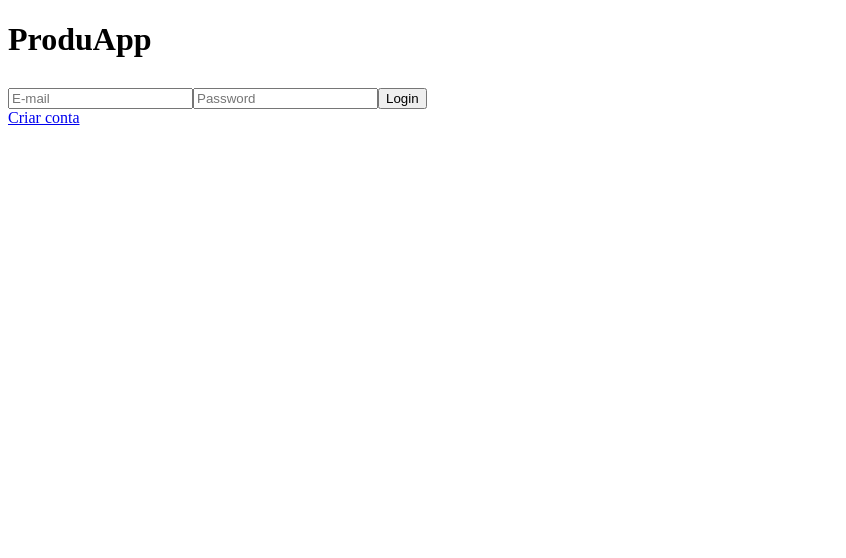
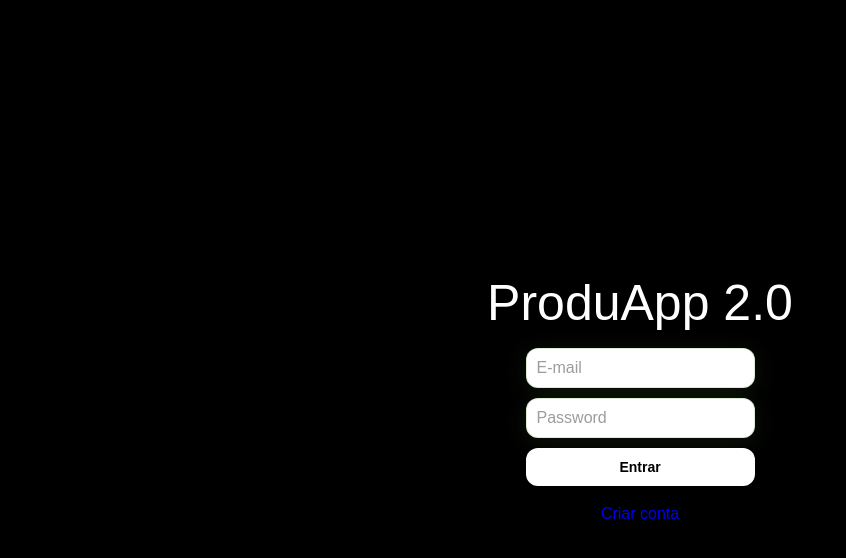
Before and after one commit to polarisid/produapp2-front, a React (Create React App) app: page / in a window 1280 px wide. Shown: the top 558 px of the page, without its empty margins (0-846 px from the left). Built offline with nearby package versions, Linux system fonts and the light colour scheme.

Commit message:
feat: User rotas e interface completa

```diff
--- a/package.json
+++ b/package.json
@@ -11,10 +11,15 @@
     "@types/react": "^18.0.10",
     "@types/react-dom": "^18.0.5",
     "axios": "^0.27.2",
+    "dayjs": "^1.11.2",
+    "dotenv": "^16.0.1",
+    "jsonwebtoken": "^8.5.1",
+    "jwt-decode": "^3.1.2",
     "react": "^18.1.0",
     "react-dom": "^18.1.0",
     "react-dropdown": "^1.10.0",
     "react-input-mask": "^2.0.4",
+    "react-jwt": "^1.1.6",
     "react-router-dom": "^6.3.0",
     "react-scripts": "5.0.1",
     "styled-components": "^5.3.5",
--- /dev/null
+++ b/src/components/TopBar/index.jsx
@@ -0,0 +1,54 @@
+import styled from "styled-components";
+import { useState, useEffect } from "react";
+
+import { useJwt } from "react-jwt";
+import useAuth from "../../hooks/useAuth";
+import { useNavigate } from "react-router-dom";
+export default function TopBar() {
+	const navigate = useNavigate();
+	const { signOut } = useAuth();
+
+	async function handleLogout() {
+		signOut();
+		navigate("/");
+	}
+
+	return (
+		<StyledDiv>
+			<h1>ProduApp 2.0</h1>
+			<div className="rightContent">
+				<h1 onClick={() => navigate("/home")}>Home</h1>
+				<h1 onClick={() => alert("Em breve")}>Perfil</h1>
+				<h1 onClick={handleLogout}>Sair</h1>
+			</div>
+		</StyledDiv>
+	);
+}
+
+const StyledDiv = styled.div`
+	color: #fff;
+	display: flex;
+	justify-content: space-between;
+	align-items: center;
+	padding: 0px 16px;
+	height: 64px;
+	background-color: #1a1a1a;
+	box-shadow: 0px 2px 4px -1px rgba(0, 0, 0, 0.2),
+		0px 4px 5px 0px rgba(0, 0, 0, 0.14), 0px 1px 10px 0px rgba(0, 0, 0, 0.12);
+	h1 {
+		font-size: 24px;
+		font-weight: bold;
+		color: #ffffff;
+		cursor: pointer;
+	}
+	.rightContent {
+		display: flex;
+		justify-content: space-between;
+		align-items: center;
+		gap: 10px;
+	}
+	position: fixed;
+	top: 0;
+	left: 0;
+	right: 0;
+`;
--- a/src/components/form/Button.jsx
+++ b/src/components/form/Button.jsx
@@ -5,5 +5,25 @@ export default function Button({ children, ...props }) {
 }
 
 const StyledMuiButton = styled.button`
-	margin-top: 8px !important;
+	all: unset;
+	box-sizing: border-box;
+	cursor: pointer;
+
+	width: 100%;
+
+	font-style: normal;
+	font-size: 14px;
+	font-weight: 700;
+	line-height: 18px;
+
+	color: #000000;
+
+	text-align: center;
+
+	padding: 10px;
+
+	background: #ffffff;
+	border-radius: 12px;
+
+	max-width: ${(props) => props.maxWidth || "initial"};
 `;
--- a/src/components/form/Input.jsx
+++ b/src/components/form/Input.jsx
@@ -5,5 +5,21 @@ export default function Input({ ...props }) {
 }
 
 const StyledInput = styled.input`
-	margin-top: 8px !important;
+	all: unset;
+	box-sizing: border-box;
+	font-family: "Lexend Deca", sans-serif;
+	margin-bottom: 10px;
+	width: 100%;
+
+	color: #000;
+	background: #ffffff;
+	padding: 10px;
+	border: 1px solid rgba(120, 177, 89, 0.25);
+	border-radius: 12px;
+	box-shadow: 0px 4px 24px rgba(120, 177, 89, 0.12);
+
+	::placeholder {
+		color: #9c9c9c;
+		font-family: "Lexend Deca", sans-serif;
+	}
 `;
--- /dev/null
+++ b/src/css/reset.css
@@ -0,0 +1,139 @@
+/* http://meyerweb.com/eric/tools/css/reset/
+   v2.0 | 20110126
+   License: none (public domain)
+*/
+
+html,
+body,
+div,
+span,
+applet,
+object,
+iframe,
+h1,
+h2,
+h3,
+h4,
+h5,
+h6,
+p,
+blockquote,
+pre,
+a,
+abbr,
+acronym,
+address,
+big,
+cite,
+code,
+del,
+dfn,
+em,
+img,
+ins,
+kbd,
+q,
+s,
+samp,
+small,
+strike,
+strong,
+sub,
+sup,
+tt,
+var,
+b,
+u,
+i,
+center,
+dl,
+dt,
+dd,
+ol,
+ul,
+li,
+fieldset,
+form,
+label,
+legend,
+table,
+caption,
+tbody,
+tfoot,
+thead,
+tr,
+th,
+td,
+article,
+aside,
+canvas,
+details,
+embed,
+figure,
+figcaption,
+footer,
+header,
+hgroup,
+menu,
+nav,
+output,
+ruby,
+section,
+summary,
+time,
+mark,
+audio,
+video {
+	margin: 0;
+	padding: 0;
+	border: 0;
+	font-size: 100%;
+	font: inherit;
+	vertical-align: baseline;
+}
+
+/* HTML5 display-role reset for older browsers */
+article,
+aside,
+details,
+figcaption,
+figure,
+footer,
+header,
+hgroup,
+menu,
+nav,
+section {
+	display: block;
+}
+
+body {
+	line-height: 1;
+}
+
+ol,
+ul {
+	list-style: none;
+}
+
+blockquote,
+q {
+	quotes: none;
+}
+
+blockquote:before,
+blockquote:after,
+q:before,
+q:after {
+	content: "";
+	content: none;
+}
+
+table {
+	border-collapse: collapse;
+	border-spacing: 0;
+}
+
+a {
+	text-decoration: none;
+}
--- /dev/null
+++ b/src/css/style.css
@@ -0,0 +1,11 @@
+* {
+	box-sizing: border-box;
+}
+
+body {
+	font-family: "Lexend Deca", sans-serif;
+}
+
+.root {
+	min-height: 100vh;
+}
--- a/src/index.tsx
+++ b/src/index.tsx
@@ -2,7 +2,8 @@ import React from "react";
 import ReactDOM from "react-dom/client";
 import App from "./App";
 import reportWebVitals from "./reportWebVitals";
-
+import "./css/reset.css";
+import "./css/style.css";
 const root = ReactDOM.createRoot(
 	document.getElementById("root") as HTMLElement
 );
--- a/src/pages/Home/index.jsx
+++ b/src/pages/Home/index.jsx
@@ -1,13 +1,13 @@
 import api from "../../services/api";
 import styled from "styled-components";
 import { useState, useEffect } from "react";
-import Input from "../../components/form/Input";
-import Button from "../../components/form/Button";
 import CardBox from "../../components/workspace/CardBox";
 import CardRectangle from "../../components/workspace/CardRectangle";
+import TopBar from "../../components/TopBar";
 import { Link as RouterLink, useNavigate } from "react-router-dom";
 import useAuth from "../../hooks/useAuth";
 const HomePage = () => {
+	const [newItem, setNewItem] = useState({ os: "", model: "" });
 	const navigate = useNavigate();
 	const { token } = useAuth();
 	const [workspaces, setWorkspaces] = useState(false);
@@ -20,8 +20,6 @@ const HomePage = () => {
 		try {
 			async function getData() {
 				const items = await api.getWorkpace(token);
-				console.log(items.data);
-				setWorkspaces(items.data);
 				setOpens(
 					items.data.filter(
 						(item) =>
@@ -39,73 +37,149 @@ const HomePage = () => {
 					)
 				);
 			}
+
 			getData();
 		} catch {
 			console.log("erro");
 		}
 	}, [workspaces]);
 
+	async function handleSubmit(e) {
+		e.preventDefault();
+		console.log(newItem);
+		try {
+			const res = await api.createItem(newItem, token);
+			setNewItem({ os: "", model: "" });
+			setWorkspaces(!workspaces);
+		} catch (err) {
+			console.log(err);
+			alert(err.response.data.error);
+		}
+	}
+
 	return (
+		<>
+			<TopBar />
+			{!pendings && !opens ? (
+				<Container>
+					<div className="loading">Carregando...</div>
+				</Container>
+			) : (
+				<>
 					<Container>
 						<section className="formSection">
 							<p>Avaliações e reparos</p>
-				<form>
-					<Input placeholder="Os" />
-					<Input placeholder="Modelo" />
+							<form onSubmit={handleSubmit}>
+								<input
+									placeholder="Os"
+									type="number"
+									required
+									value={newItem.os}
+									name="os"
+									onChange={(e) =>
+										setNewItem({ ...newItem, [e.target.name]: e.target.value })
+									}
+								/>
+								<input
+									placeholder="Modelo"
+									value={newItem.model}
+									name="model"
+									required
+									onChange={(e) =>
+										setNewItem({ ...newItem, [e.target.name]: e.target.value })
+									}
+								/>
+								<button type="submit">Adicionar</button>
 							</form>
-				<Button>Cadastrar Nova Avalição</Button>
 						</section>
 
-			<div class="divider"></div>
-			<section class="avaliations">
+						<div className="divider"></div>
+						<section className="avaliations">
 							{opens ? (
-					opens.map((item) => (
+								opens.map((item, key) => (
 									<CardBox
+										key={key}
 										setWorkspaces={setWorkspaces}
 										workspaces={workspaces}
 										id={item.id}
 										os={item.os}
 										model={item.model}
 										status={item.status}
-							Entrada={item.createTime}
+										createTime={item.createTime}
 										elapsedTime={item.elapsedTime}
+										updateTime={item.updateTime}
 									/>
 								))
 							) : (
 								<></>
 							)}
 						</section>
-			<p>Aparelhos pendentes</p>
-			<div class="divider"></div>
-			<section class="pendings">
+						<p>Pendentes</p>
+						<div className="divider"></div>
+						<section className="pendings">
 							{pendings ? (
-					pendings.map((item) => (
+								pendings.map((item, key) => (
 									<CardRectangle
+										key={key}
 										setWorkspaces={setWorkspaces}
 										workspaces={workspaces}
 										id={item.id}
 										os={item.os}
 										model={item.model}
 										status={item.status}
-							Entrada={item.createTime}
+										createTime={item.createTime}
 										// elapsedTime={item.elapsedTime}
 									/>
 								))
 							) : (
 								<></>
 							)}
-				{/* <CardRectangle
-					os={4162587447}
-					model={"SM-P615"}
-					status={"AVALIATION"}
-					Entrada={"12/10/2021 12h40"}
-				/> */}
 						</section>
 					</Container>
+				</>
+			)}
+		</>
 	);
 };
 
 const Container = styled.div`
+	background-color: #000;
+	color: #fff;
+	padding-top: 90px;
+	height: 100vh;
+	.loading {
+		height: 100%;
+		display: flex;
+		align-items: center;
+		justify-content: center;
+		margin: auto auto;
+	}
+	p {
+		font-weight: 600;
+	}
+	form {
+		display: flex;
+		justify-content: center;
+		align-items: center;
+	}
+
+	input {
+		height: 30px;
+		border-radius: 10px;
+		width: 150px;
+	}
+	button {
+		background-color: #b8b8b8;
+		border-radius: 10px;
+		width: 100px;
+		height: 28px;
+		border: none;
+		color: #000;
+		font-size: 14px;
+		font-weight: bold;
+		cursor: pointer;
+	}
+
 	section.avaliations {
 		display: flex;
 		gap: 10px;
--- a/src/pages/Login/index.jsx
+++ b/src/pages/Login/index.jsx
@@ -1,40 +1,55 @@
 // import TextField from "@mui/material/TextField";
 import api from "../../services/api";
-import { useState } from "react";
+import { useState, useEffect } from "react";
 import Input from "../../components/form/Input";
 import Button from "../../components/form/Button";
 import { Link as RouterLink, useNavigate } from "react-router-dom";
 import useAuth from "../../hooks/useAuth";
+import styled from "styled-components";
+import jwt_decode from "jwt-decode";
+
 const LoginPage = () => {
 	const navigate = useNavigate();
-	const { signIn } = useAuth();
+	const { token, signIn } = useAuth();
+	const [isLoading, setIsLoading] = useState(false);
 	const [form, setForm] = useState({
 		email: "",
 		password: "",
 	});
-
+	useEffect(() => {
+		if (token) {
+			navigate("/home");
+		}
+	}, []);
 	function handleChange(event) {
 		setForm({ ...form, [event.target.name]: event.target.value });
 	}
 	const handleSubmit = async (e) => {
 		e.preventDefault();
+		setIsLoading(true);
 		console.log(form);
 		try {
 			const res = await api.signIn(form);
 			console.log(res);
 			signIn(res.data.token);
 			alert("Sucesso ;) ");
-			navigate("/home");
+			var user = jwt_decode(res.data.token);
+			if (user.role === "USER") navigate("/home");
 		} catch (err) {
+			setIsLoading(false);
+			alert(err.response.data);
+			console.log(err.response.data);
 			console.log(err);
 		}
 	};
 
 	return (
-		<>
-			<h1>ProduApp</h1>
+		<Container>
+			<h1>ProduApp 2.0</h1>
+
 			<form onSubmit={handleSubmit}>
 				<Input
+					required
 					placeholder="E-mail"
 					type="text"
 					value={form.email}
@@ -42,18 +57,39 @@ const LoginPage = () => {
 					onChange={handleChange}
 				/>
 				<Input
+					required
 					placeholder="Password"
-					type="text"
+					type="password"
 					value={form.password}
 					name="password"
 					onChange={handleChange}
 				/>
-				<Button type="submit">Login</Button>
+				<Button type="submit" disabled={isLoading}>
+					{isLoading ? "Carregando..." : "Entrar"}
+				</Button>
 			</form>
 
-			<RouterLink to="/signup">Criar conta</RouterLink>
-		</>
+			<RouterLink disabled to="/signup">
+				Criar conta
+			</RouterLink>
+		</Container>
 	);
 };
-
+const Container = styled.div`
+	h1 {
+		font-size: 50px;
+		color: #ffffff;
+	}
+	gap: 20px;
+	display: flex;
+	min-height: 100vh;
+	flex-direction: column;
+	align-items: center;
+	justify-content: center;
+	background-color: #000;
+	form {
+		display: flex;
+		flex-direction: column;
+	}
+`;
 export default LoginPage;
--- a/src/services/api.js
+++ b/src/services/api.js
@@ -32,6 +32,10 @@ async function changeStatus(token, id, status) {
 	);
 }
 
+async function createItem(itemData, token) {
+	return baseAPI.post("/items/workspace", itemData, getConfig(token));
+}
+
 async function createTask(taskData, token) {
 	return baseAPI.post("/tasks/create/task", taskData, getConfig(token));
 }
@@ -41,6 +45,7 @@ async function createColumn(columnData, token) {
 }
 
 const api = {
+	createItem,
 	changeStatus,
 	signUp,
 	signIn,
```
Also changed, not shown: src/components/workspace/CardBox.jsx (+93 -15 lines), src/components/workspace/CardRectangle.jsx (+73 -12 lines), 2 other files (tests, documents, lock files or other folders). Lines whose indentation alone changed are shown as unchanged.
